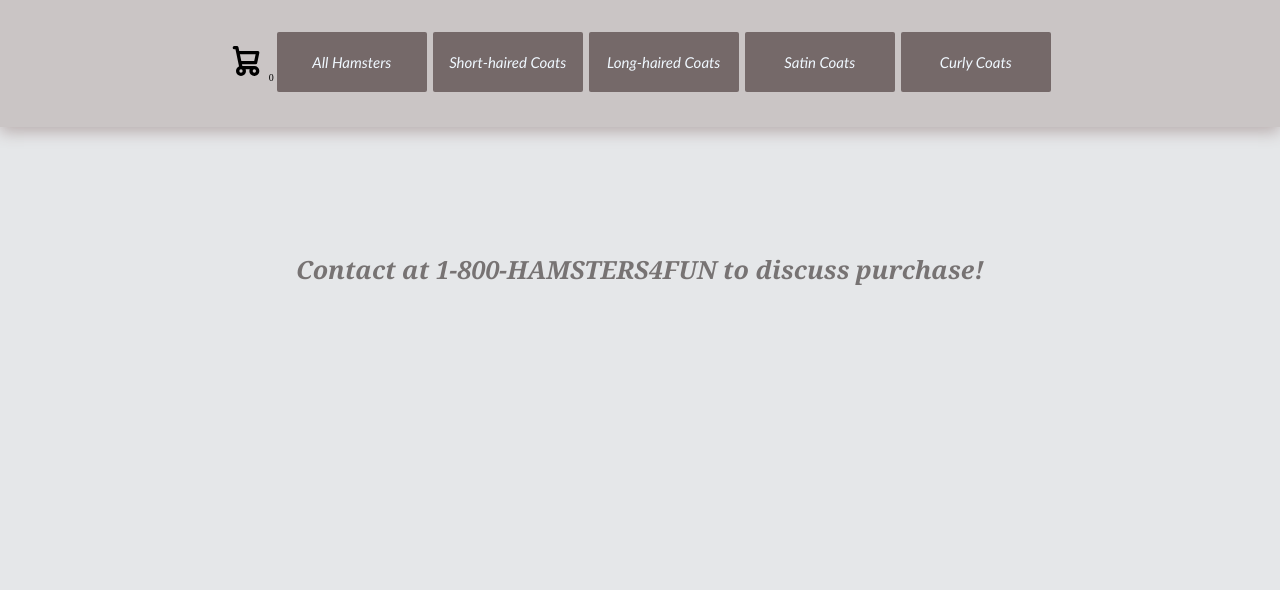
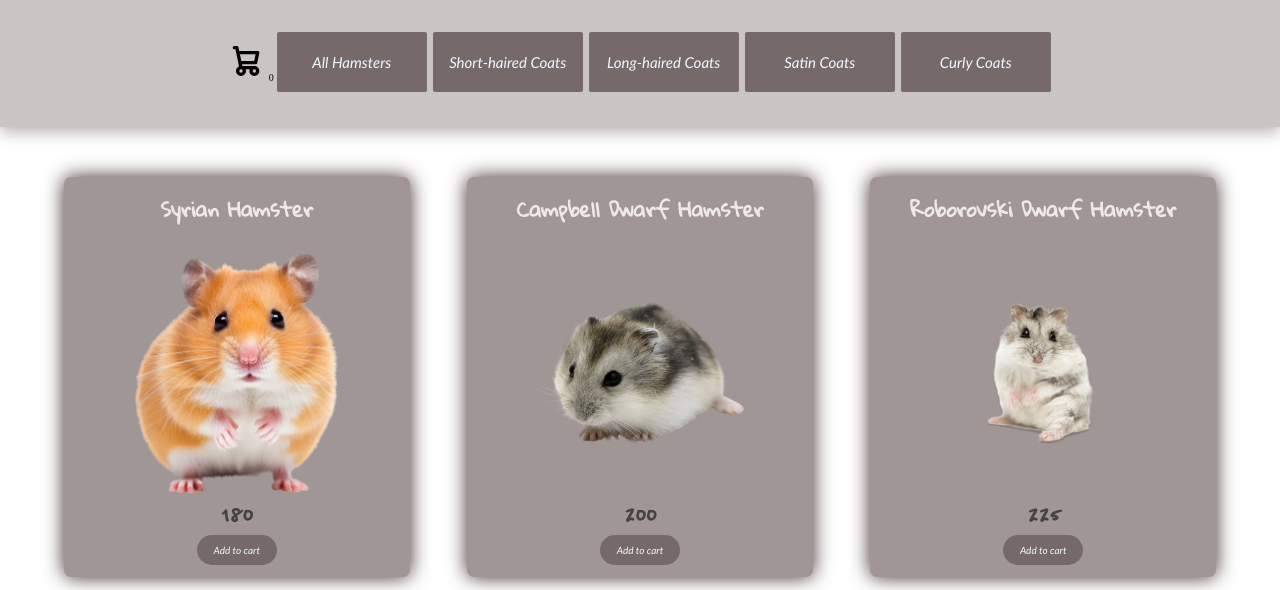
Before and after one commit to staten-island-tech/intro-to-flexbox-beilah, a plain HTML site: page index.html in a window 1280 px wide. Both pictures are taken after a click on the button "All Hamsters". Shown: the part 210-800 px from the top of the page. Drawn offline with Linux system fonts and the light colour scheme.

Commit message:
afsadfasdfas

```diff
--- a/app.js
+++ b/app.js
@@ -39,11 +39,13 @@ const products = [
     name: "Ciscaucasian Hamster",
     price: 300,
     image: "pictures/ciscaucasian.png",
+    coat: "long"
   },
   {
     name: "Winter White Dwarf Hamster",
     price: 250,
     image: "pictures/winterwhitedwarf.png",
+    coat: "short"
   },
 ];
 
@@ -79,19 +81,37 @@ getCards();
 // show cart
 // update total
 
-const cartButton = document.querySelector("#icon-cart");
-const shortHaired = document.querySelector("#short");
+let all = document.querySelector("#all");
+let cartButton = document.querySelector("#icon-cart");
+let shortHaired = document.querySelector("#short");
 
-
-cartButton.addEventListener("click", function(){
+cartButton.addEventListener("click", function () {
   container.innerHTML = "";
+  body.classList.toggle("showCart");
 });
 
-shortHaired.addEventListener("click", function(){
+shortHaired.addEventListener("click", function () {
   container.innerHTML = "";
+  products.forEach((product) => {
+    if (coat === coat);
+  })
 });
 
-function filterByCoat(coat){
+all.addEventListener("click", function () {
+  products.forEach((product) => {
+    const html = `
+        <div class="card">
+          <h2 class="cardHeader">${product.name}</h2>
+          <img class="img" src=${product.image} alt="Syrian Hamster" />
+          <h3 class="cardPrice">${product.price}</h3>
+          <button class="button">Add to cart</button>
+        </div>
+        `;
+    container.innerHTML += html;
+  });
+});
+
+function filterByCoat(coat) {
   const cards = document.querySelectorAll(".card");
   cards.forEach((card) => {
     const cardCategory = card.getAttribute("coat");
@@ -100,6 +120,10 @@ function filterByCoat(coat){
     } else {
       card.style.display = "none";
     }
-  })
+  });
 }
-filterByCoat("short-haired");
+// filterByCoat("short-haired");
+
+/* filterButton.forEach((card) => {
+  card.addEventListener('click' => )
+}) */
--- a/styles.css
+++ b/styles.css
@@ -18,7 +18,7 @@ html,
 }
 
 body {
-  background-color: rgb(229, 231, 233);
+  background-color: rgb(255, 255, 255);
 }
 
 #header {
@@ -180,7 +180,6 @@ h4 {
 }
 
 .container {
-  background-color: rgb(229, 231, 233);
   width: 90vw;
   margin: 2rem auto;
   display: flex;
```
